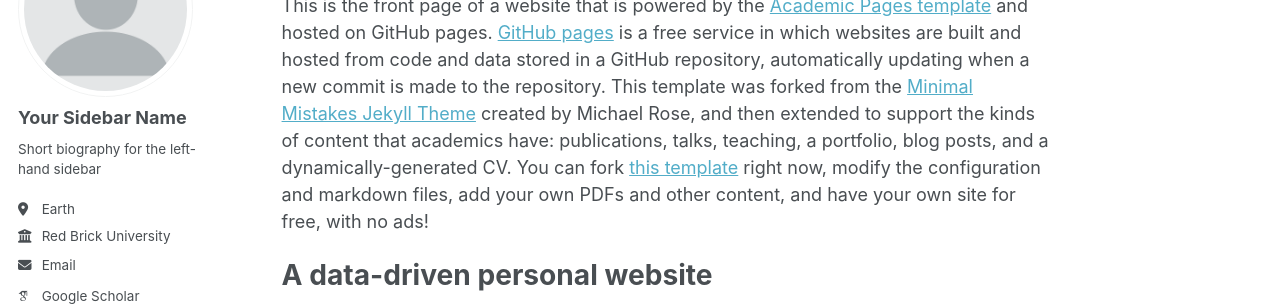
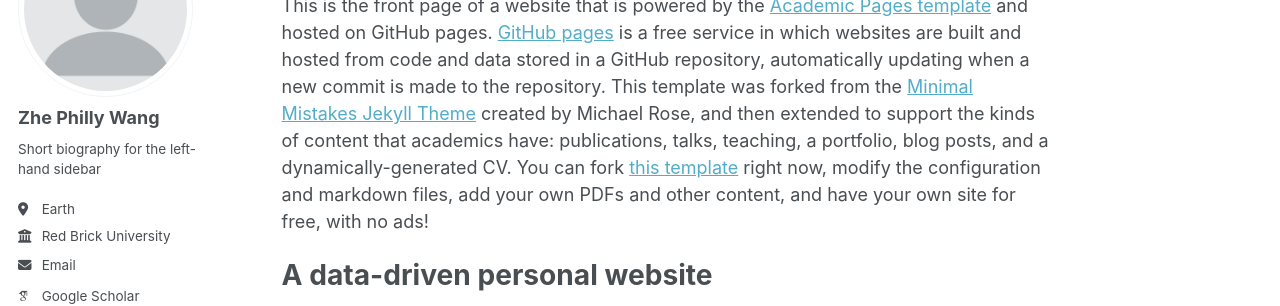
Before and after one commit to wangdazhe/wangdazhe.github.io, a Jekyll site: the page built from _pages/about.md, in a window 1280 px wide. Shown: the part 177-483 px from the top of the page. Built offline with Jekyll 4.4.1, drawn with Linux system fonts in a browser that asks for light colours; some web fonts are replaced.

Commit message:
Update _config.yml

```diff
--- a/_config.yml
+++ b/_config.yml
@@ -23,7 +23,7 @@ repository               : "academicpages/academicpages.github.io"
 author:
   # Biographic information
   avatar           : "profile.png"
-  name             : "Your Sidebar Name"
+  name             : "Zhe Philly Wang"
   pronouns         : # example: "she/her"
   bio              : "Short biography for the left-hand sidebar"
   location         : "Earth"
```
